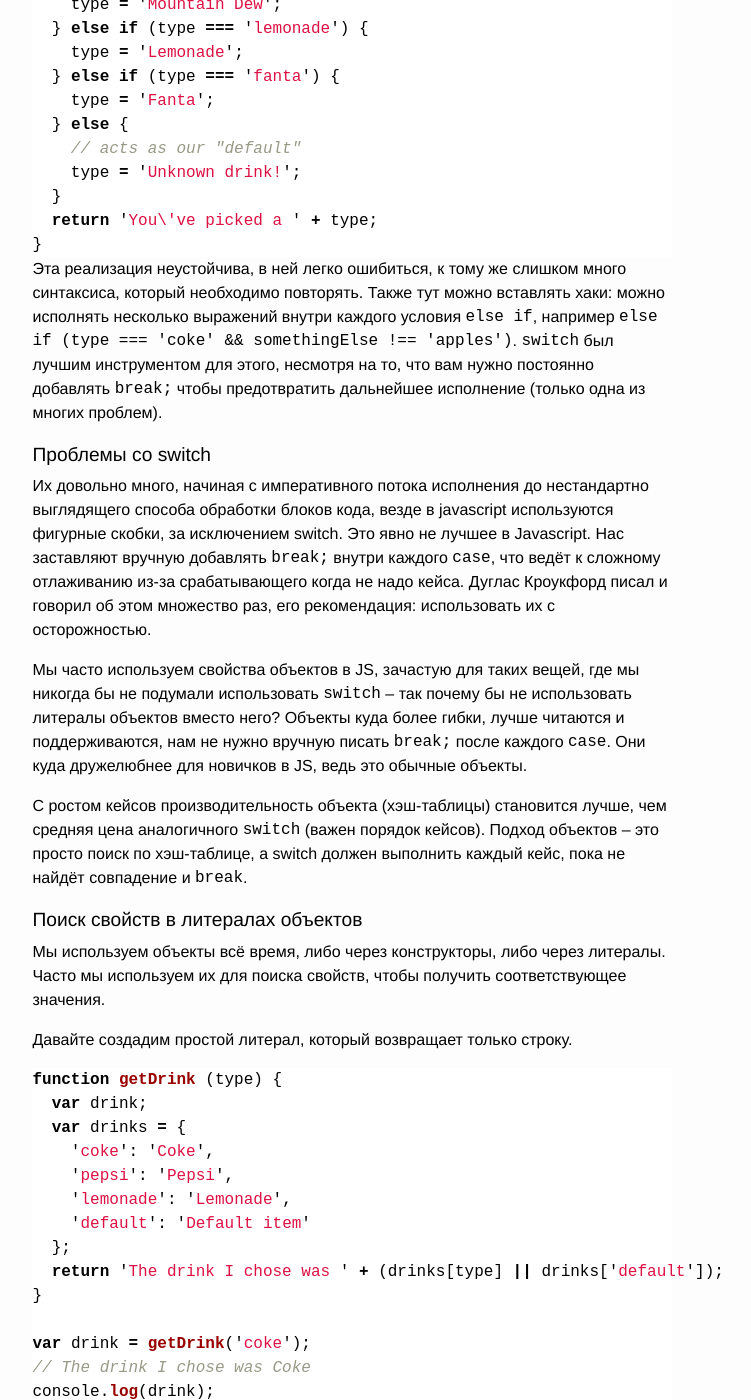
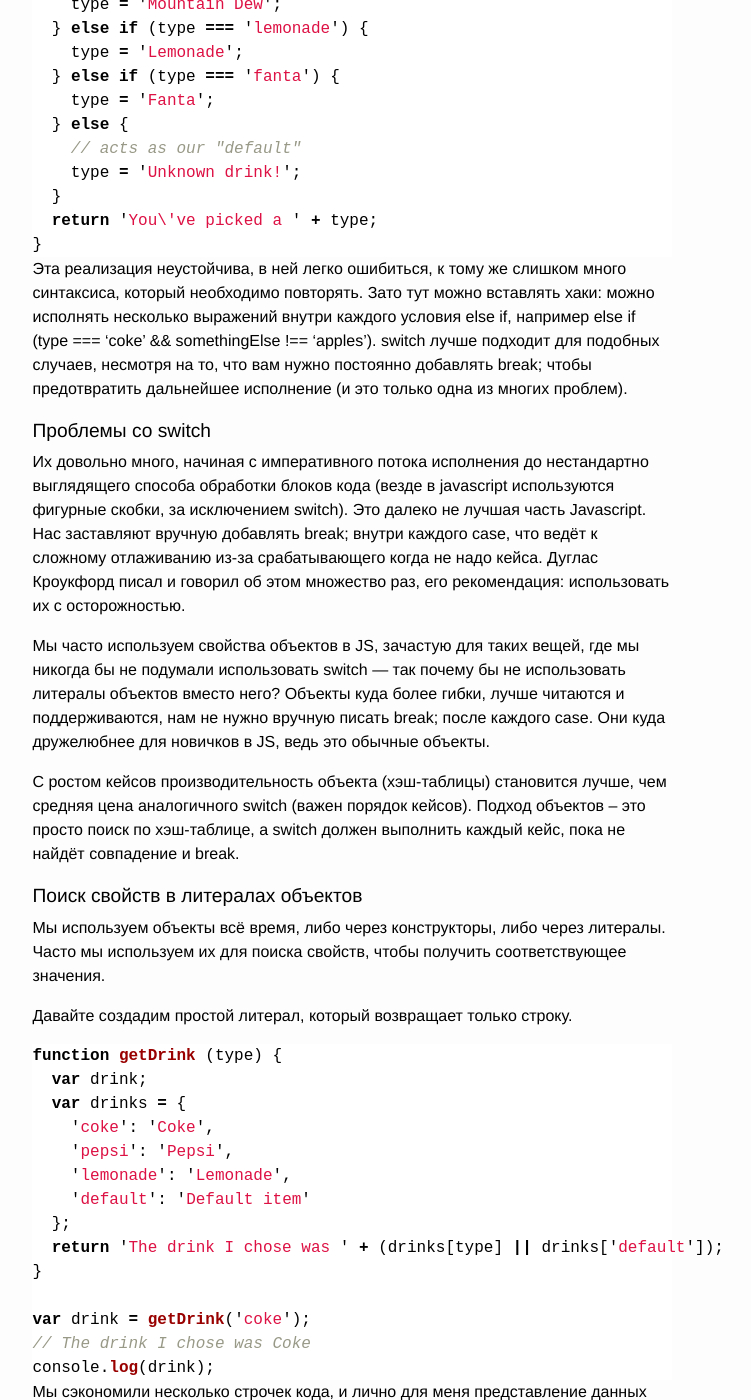
Before and after one commit to smirina/frontiermag.github.io, a Jekyll site: the page built from _posts/2014-07-20-switch-from-switch.markdown, in a window 1280 px wide and 1400 px high, scrolled down 1041 px. Shown: the whole window, without its empty margins (244-995 px from the left). Built offline with Jekyll 4.4.1, drawn with Linux system fonts in a browser that asks for light colours; comment, search, counter and statistics services are not loaded; some of the changed text lies outside the part shown.

Commit message:
Update 2014-07-20-switch-from-switch.markdown

```diff
--- a/_posts/2014-07-20-switch-from-switch.markdown
+++ b/_posts/2014-07-20-switch-from-switch.markdown
@@ -6,15 +6,15 @@ short: Тодд Мотто предлагает отказаться от опе
 published: true
 ---
 
-Во многих языках программирования существует оператор `switch` -- но должен ли он существовать и дальше?
+Во многих языках программирования существует оператор switch — но должен ли он существовать и дальше?
 Если вы javascript-программист, то вы часто используете объекты, создавая, инстанциируя и манипулируя ими.
-Объекты действительно гибки, они -- сердце почти всего в Javascript. Недавно я заменил ими оператор `switch`.
+Объекты действительно гибки, они -- сердце почти всего в Javascript. Недавно я заменил ими оператор switch.
 
 ### Что за оператор switch?
 
-Если вы никогда не использовали оператор `switch`, или не уверены, что он делает, давайте проведём ликбез.
-`switch` получает что-нибудь на вход и исполняет разные фрагменты кода, в зависимости от входных данных.
-Вот обычный `switch`:
+Если вы никогда не использовали оператор switch, или не уверены, что он делает, давайте проведём ликбез.
+switch получает что-нибудь на вход и исполняет разные фрагменты кода, в зависимости от входных данных.
+Вот обычный switch:
 
 {% highlight javascript %}
 var type = 'coke';
@@ -61,26 +60,25 @@ function getDrink (type) {
 {% endhighlight %}
 
 Эта реализация неустойчива, в ней легко ошибиться, к тому же слишком много синтаксиса, который необходимо повторять.
-Также тут можно вставлять хаки: можно исполнять несколько выражений внутри каждого условия `else if`,
-например `else if (type === 'coke' && somethingElse !== 'apples')`. `switch` был лучшим инструментом для этого, несмотря
-на то, что вам нужно постоянно добавлять `break;` чтобы предотвратить дальнейшее исполнение (только одна из многих проблем).
+Зато тут можно вставлять хаки: можно исполнять несколько выражений внутри каждого условия else if,
+например else if (type === 'coke' && somethingElse !== 'apples'). switch лучше подходит для подобных случаев, несмотря
+на то, что вам нужно постоянно добавлять break; чтобы предотвратить дальнейшее исполнение (и это только одна из многих проблем).
 
 ### Проблемы со switch
-Их довольно много, начиная с императивного потока исполнения до нестандартно выглядящего способа обработки блоков кода,
-везде в javascript используются фигурные скобки, за исключением switch.
-Это явно не лучшее в Javascript. Нас заставляют вручную добавлять `break;` внутри каждого `case`, что ведёт
+Их довольно много, начиная с императивного потока исполнения до нестандартно выглядящего способа обработки блоков кода (везде в javascript используются фигурные скобки, за исключением switch).
+Это далеко не лучшая часть Javascript. Нас заставляют вручную добавлять break; внутри каждого case, что ведёт
 к сложному отлаживанию из-за срабатывающего когда не надо кейса.
 Дуглас Кроукфорд писал и говорил об этом множество раз, его рекомендация: использовать их с осторожностью.
 
 Мы часто используем свойства объектов в JS, зачастую для таких вещей, где мы никогда бы не подумали использовать
-`switch` -- так почему бы не использовать литералы объектов вместо него? Объекты куда более гибки, лучше читаются
-и поддерживаются, нам не нужно вручную писать `break;` после каждого `case`. Они куда дружелюбнее для новичков в JS,
+switch — так почему бы не использовать литералы объектов вместо него? Объекты куда более гибки, лучше читаются
+и поддерживаются, нам не нужно вручную писать break; после каждого case. Они куда дружелюбнее для новичков в JS,
 ведь это обычные объекты.
 
-С ростом кейсов производительность объекта (хэш-таблицы) становится лучше, чем средняя цена аналогичного `switch`
+С ростом кейсов производительность объекта (хэш-таблицы) становится лучше, чем средняя цена аналогичного switch
 (важен порядок кейсов).
 Подход объектов -- это просто поиск по хэш-таблице, а switch должен выполнить каждый кейс,
-пока не найдёт совпадение и `break`.
+пока не найдёт совпадение и break.
 
 
 ### Поиск свойств в литералах объектов
@@ -120,7 +118,7 @@ function getDrink (type) {
 }
 {% endhighlight %}
 
-Но нам возможно понадобится код посложнее, чем просто `String`, который можно разместить в функции.
+Но нам возможно понадобится код посложнее, чем просто String, который можно разместить в функции.
 Для чистоты изложения и простоты понимания, я просто верну те же строки из новых функций:
 
 {% highlight javascript %}
@@ -145,9 +143,9 @@ var drinks = {
 drinks[type]();
 {% endhighlight %}
 
-Проще поддерживать и читать. Не надо переживать насчёт `break;` и проваливания кейсов -- это простой объект.
+Проще поддерживать и читать. Не надо переживать насчёт break; и проваливания кейсов -- это простой объект.
 
-Обычно мы используем `switch` в функции, чтобы получить значение для `return`, так что давайте сделаем также с литералом:
+Обычно мы используем switch в функции, чтобы получить значение для return, так что давайте сделаем также с литералом:
 
 {% highlight javascript %}
 function getDrink (type) {
@@ -208,7 +206,7 @@ var drink = getDrink('dr pepper');
 console.log(drink); // 'Default item'
 {% endhighlight %}
 
-Можно упростить `if` и `else` используя _or_ `||` внутри выражения:
+Можно упростить if и else используя _or_ || внутри выражения:
 
 {% highlight javascript %}
 function getDrink (type) {
@@ -230,8 +228,8 @@ function getDrink (type) {
 }
 {% endhighlight %}
 
-Мы обернули два поиска по объекту внутри скобок `( )`, трактуя их как выражение.
-Затем вызываем результат выражения. Если `drinks[type]` не найден, то вызовется `drinks['default']`.
+Мы обернули два поиска по объекту внутри скобок ( ), трактуя их как выражение.
+Затем вызываем результат выражения. Если drinks[type] не найден, то вызовется drinks['default'].
 
 Мы не обязаны возвращать значения из функций, мы можем менять переменную, а потом вернуть её:
 
@@ -265,14 +263,14 @@ var drink = getDrink('coke');
 console.log(drink);
 {% endhighlight %}
 
-Это очень простые решения, литерал хранит `function`, которая возвращает `String`
-Если вам нужна только строка, вы _можете_ использовать `String` в качестве значения ключа -- но иногда
+Это очень простые решения, литерал хранит function, которая возвращает String
+Если вам нужна только строка, вы _можете_ использовать String в качестве значения ключа — но иногда
 функции содержат логику, которая необходимо вернуть из функции. Если у вас смешиваются функции и строки,
-проще использовать функции всё время, чтобы не проверять на тип -- мы не хотим вызывать `String` как функцию.
+проще использовать функции всё время, чтобы не проверять на тип — мы не хотим вызывать String как функцию.
 
 ### Проваливание с литералами объектов
 
-Со `switch` мы можем позволить кейсам проваливаться (это означает, что несколько условий могут соответствовать одному фрагменту кода):
+Со switch мы можем позволить кейсам проваливаться (это означает, что несколько условий могут соответствовать одному фрагменту кода):
 
 {% highlight javascript %}
 var type = 'coke';
@@ -292,8 +290,8 @@ default:
 console.log(snack); // 'Drink'
 {% endhighlight %}
 
-Мы позволяем `coke` и `pepsi` проваливаться, не используя `break;`. Реализовать это на объектах очень просто
-и более декларативно -- и в таком случае сложнее ошибиться
+Мы позволяем coke и pepsi «проваливаться», не используя break;. Реализовать это на объектах очень просто
+и более декларативно — в таком случае сложнее ошибиться.
 Наш код внезапно становится более структурированным, читабельным и реюзабельным:
 
 {% highlight javascript %}
@@ -320,8 +318,10 @@ console.log(snack); // 'Drink'
 
 ### Подводя итоги
 
-Литералы объектов лучше вписываются в поток Javascript, `switch` староват и неуклюж, к тому же легко создаёт сложности в дебаггинге. Объекты расширяемы, их легко поддерживать и гораздо проще тестировать. Объекты используются изо дня в день и к ним применимы паттерны проектирования. В них могут содержаться как функции, так и любой другой [тип объектов](//toddmotto.com/understanding-javascript-types-and-reliable-type-checking), что делает их очень гибкими. Каждая функция внутри литерала обладает функциональной областью видимости, так что мы может вернуть замыкание от родительской функции (в нашем случае `getDrink` возвращает замыкание);
+Литералы объектов лучше вписываются в поток Javascript, switch староват и неуклюж, к тому же легко создаёт сложности в дебаггинге. Объекты расширяемы, их легко поддерживать и гораздо проще тестировать. Объекты используются изо дня в день и к ним применимы паттерны проектирования. В них могут содержаться как функции, так и любой другой [тип объектов](//toddmotto.com/understanding-javascript-types-and-reliable-type-checking), что делает их очень гибкими. Каждая функция внутри литерала обладает функциональной областью видимости, так что мы может вернуть замыкание от родительской функции (в нашем случае `getDrink` возвращает замыкание);
 
 
 
 [Оригинал](http://toddmotto.com/deprecating-the-switch-statement-for-object-literals/?utm_source=frontier&utm_medium=site)
+
+**По сути, это просто применение паттерна *Стратегия*. ([@random_wind](//twitter.com/random_wind)**
```
Also changed, not shown: other parts of _posts/2014-07-20-switch-from-switch.markdown (+5 -6 lines).
